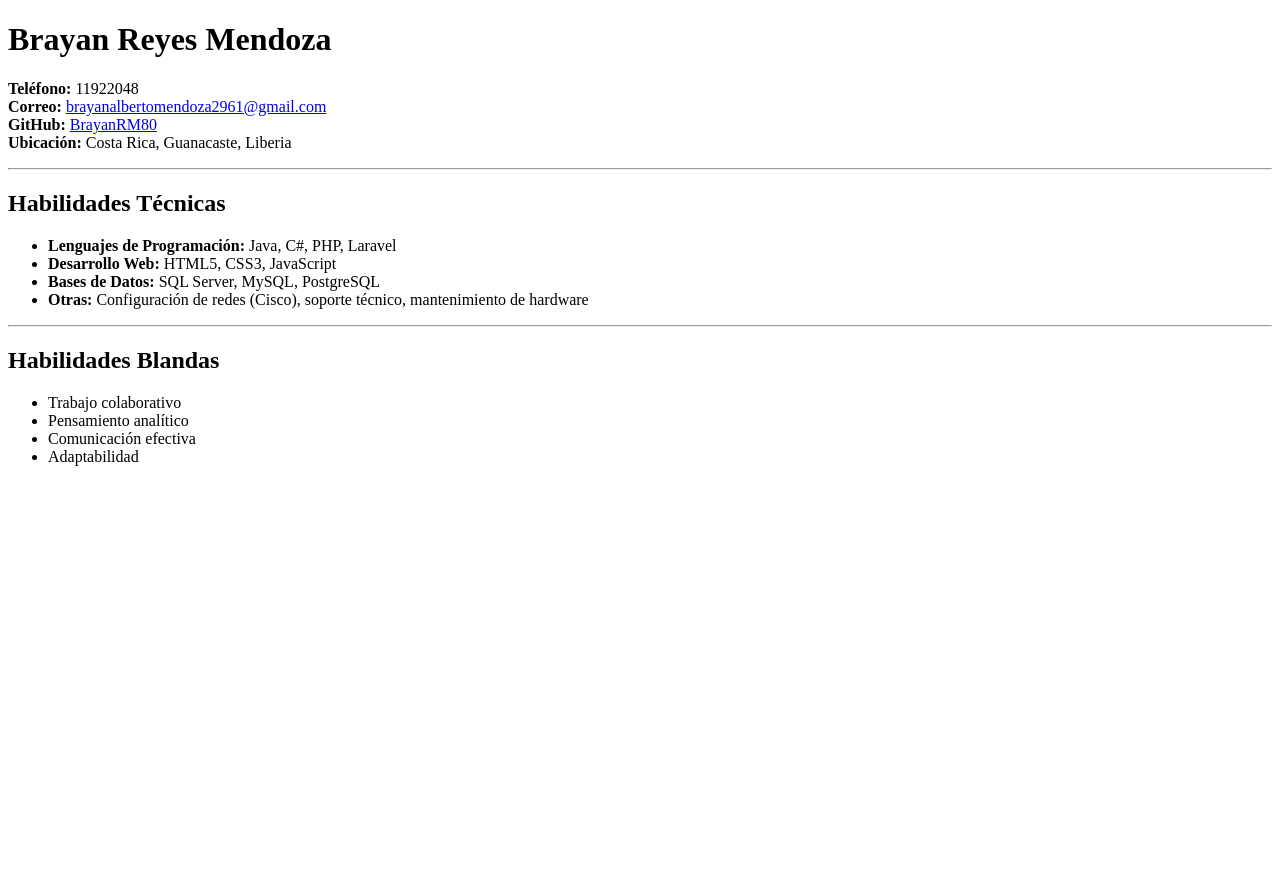
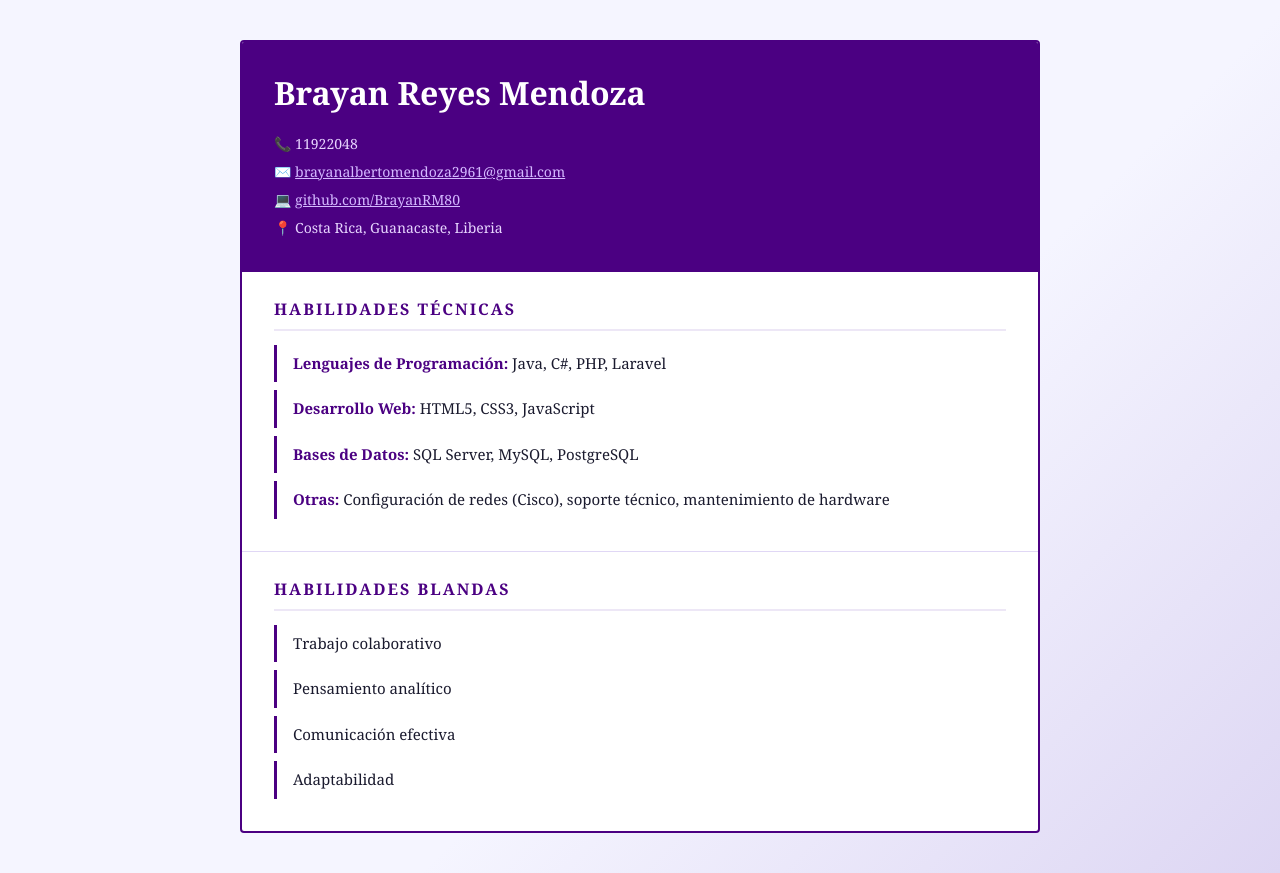
Before and after one commit to BrayanRM80/cv-c36522, a website: page src/index.html in a window 1280 px wide. Before the commit the page ends 800 px from the top, so only its background shows below. Drawn offline with Linux system fonts and the light colour scheme.

Commit message:
feat: agregar estructura y estilos CSS al CV

```diff
--- a/src/global.css
+++ b/src/global.css
@@ -0,0 +1,106 @@
+/* ── Variables CSS ── */
+:root {
+  --color-fondo: #f5f5ff;
+  --color-contenedor: #ffffff;
+  --color-texto: #1a1a2e;
+  --color-acento: indigo;
+  --color-borde: indigo;
+  --color-enlace: #4b0082;
+  --color-suave: #ede7f6;
+  --fuente-principal: Georgia, serif;
+  --padding-seccion: 24px;
+}
+
+/* ── Reset básico ── */
+* {
+  margin: 0;
+  padding: 0;
+  box-sizing: border-box;
+}
+
+/* ── Body ── */
+body {
+  background-color: var(--color-fondo);
+  background-image: linear-gradient(135deg, #f5f5ff 60%, #ddd6f3);
+  color: var(--color-texto);
+  font-family: var(--fuente-principal);
+  font-size: 16px;
+  line-height: 1.7;
+  padding: 40px 20px;
+}
+
+/* ── Contenedor principal ── */
+.contenedor {
+  width: 800px;
+  margin: 0 auto;
+  background-color: var(--color-contenedor);
+  border: 2px solid var(--color-borde);
+  border-radius: 4px;
+  overflow: hidden;
+}
+
+/* ── Encabezado ── */
+.encabezado {
+  padding: var(--padding-seccion) 32px;
+  background-color: indigo;
+  border-bottom: 4px solid #4b0082;
+}
+
+.encabezado h1 {
+  font-size: 2rem;
+  color: #ffffff;
+  margin-bottom: 12px;
+}
+
+/* ── Contacto ── */
+.contacto p {
+  font-size: 14px;
+  margin-bottom: 4px;
+  color: #e8d5ff;
+}
+
+.contacto a {
+  color: #d4b8ff;
+}
+
+.contacto a:hover {
+  color: #ffffff;
+}
+
+/* ── Secciones ── */
+.seccion {
+  padding: var(--padding-seccion) 32px;
+  border-bottom: 1px solid #e0d7f5;
+}
+
+.seccion:last-child {
+  border-bottom: none;
+}
+
+.seccion h2 {
+  font-size: 1rem;
+  color: indigo;
+  text-transform: uppercase;
+  letter-spacing: 2px;
+  margin-bottom: 14px;
+  padding-bottom: 6px;
+  border-bottom: 2px solid var(--color-suave);
+}
+
+/* ── Listas ── */
+.seccion ul {
+  list-style: none;
+  padding: 0;
+}
+
+.seccion ul li {
+  padding: 6px 0;
+  padding-left: 16px;
+  border-left: 3px solid var(--color-borde);
+  margin-bottom: 8px;
+  font-size: 15px;
+}
+
+.seccion ul li strong {
+  color: var(--color-acento);
+}
--- a/src/index.html
+++ b/src/index.html
@@ -2,40 +2,45 @@
 <html lang="es">
 <head>
   <meta charset="UTF-8" />
+  <meta name="viewport" content="width=device-width, initial-scale=1.0"/>
   <title>CV — Brayan Reyes Mendoza</title>
+  <link rel="stylesheet" href="global.css">
 </head>
 <body>
 
+  <div class="contenedor">
+
+    <header class="encabezado">
       <h1>Brayan Reyes Mendoza</h1>
+      <div class="contacto">
+        <p>📞 11922048</p>
+        <p>✉️ <a href="mailto:brayanalbertomendoza2961@gmail.com">brayanalbertomendoza2961@gmail.com</a></p>
+        <p>💻 <a href="https://github.com/BrayanRM80" target="_blank">github.com/BrayanRM80</a></p>
+        <p>📍 Costa Rica, Guanacaste, Liberia</p>
+      </div>
+    </header>
 
-  <p>
-    <strong>Teléfono:</strong> 11922048<br>
-    <strong>Correo:</strong> <a href="mailto:brayanalbertomendoza2961@gmail.com">brayanalbertomendoza2961@gmail.com</a><br>
-    <strong>GitHub:</strong> <a href="https://github.com/BrayanRM80">BrayanRM80</a><br>
-    <strong>Ubicación:</strong> Costa Rica, Guanacaste, Liberia
-  </p>
-
-  <hr>
-
+    <section class="seccion">
       <h2>Habilidades Técnicas</h2>
-
       <ul>
         <li><strong>Lenguajes de Programación:</strong> Java, C#, PHP, Laravel</li>
         <li><strong>Desarrollo Web:</strong> HTML5, CSS3, JavaScript</li>
         <li><strong>Bases de Datos:</strong> SQL Server, MySQL, PostgreSQL</li>
         <li><strong>Otras:</strong> Configuración de redes (Cisco), soporte técnico, mantenimiento de hardware</li>
       </ul>
+    </section>
 
-  <hr>
-
+    <section class="seccion">
       <h2>Habilidades Blandas</h2>
-
       <ul>
         <li>Trabajo colaborativo</li>
         <li>Pensamiento analítico</li>
         <li>Comunicación efectiva</li>
         <li>Adaptabilidad</li>
       </ul>
+    </section>
+
+  </div>
 
 </body>
 </html>
```
Lines whose indentation alone changed are shown as unchanged.
